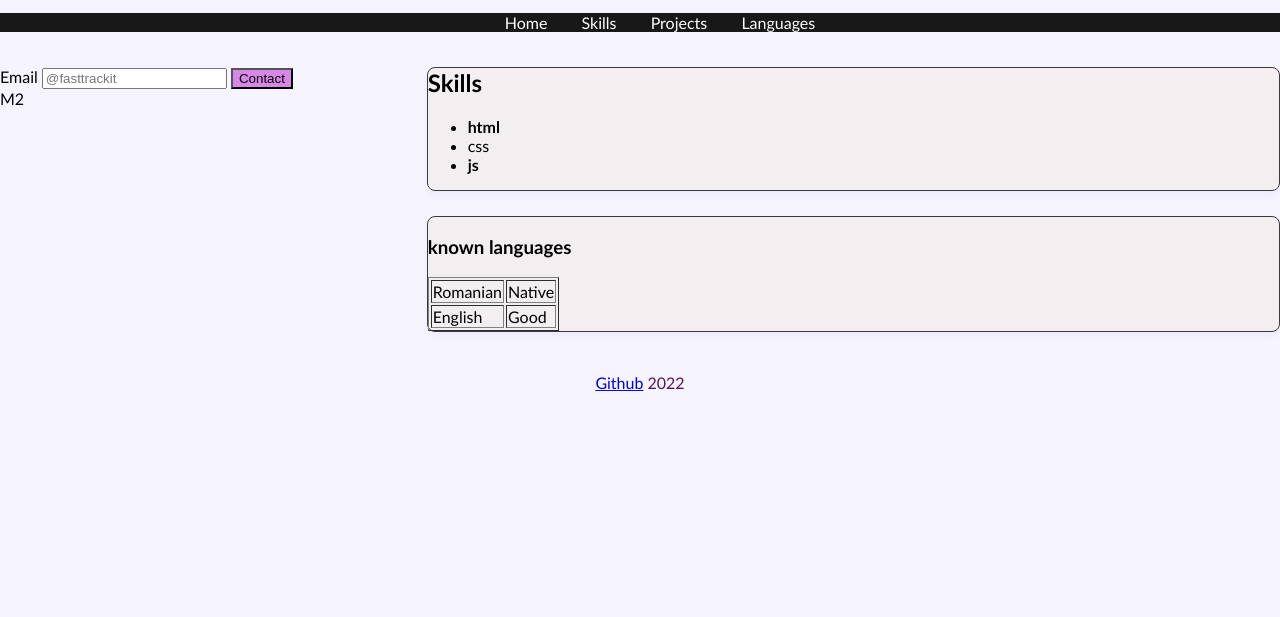
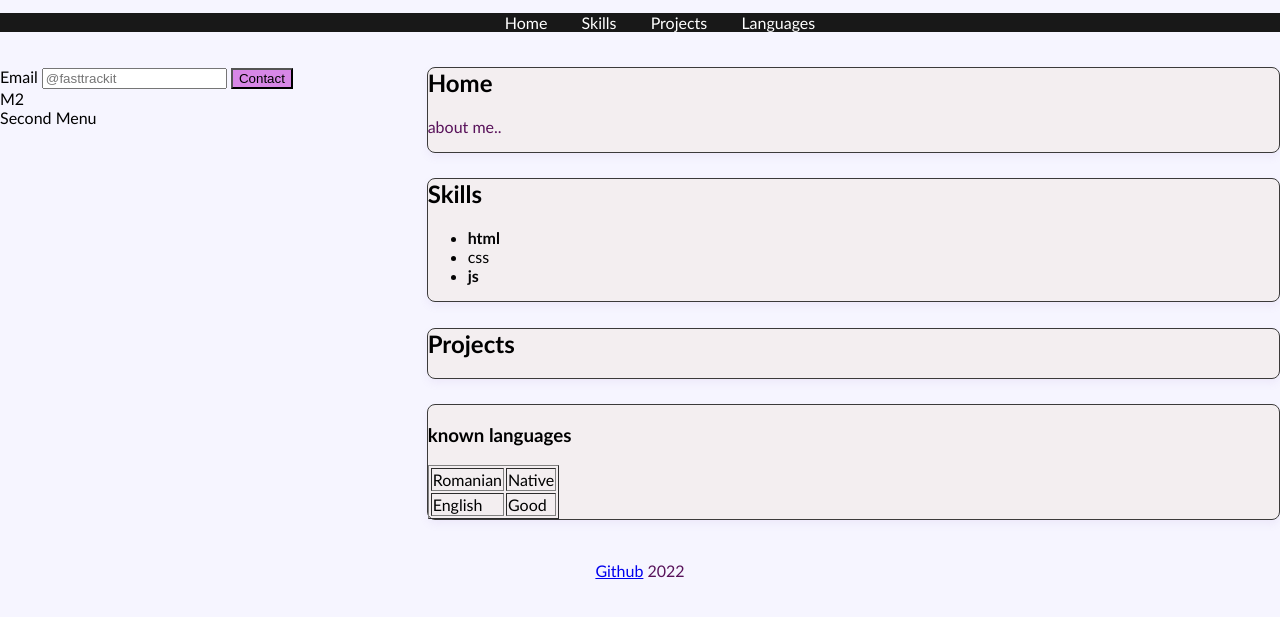
Before and after one commit to AtanasoaieD/AtanasoaieD.github.io, a plain HTML site: page index.html in a window 1280 px wide. Shown: the part 117-734 px from the top of the page. Drawn offline with Linux system fonts and the light colour scheme.

Commit message:
add home and project pages

```diff
--- a/index.html
+++ b/index.html
@@ -69,6 +69,7 @@
                 </form>
               </section>
               <section>M2</section>
+              <section>Second Menu</section>
 
 
 
@@ -76,6 +77,13 @@
 
 
           <div id ="main">
+            <div class="page">
+
+              <h2>Home</h2>
+              <p>about me..</p>
+            </div>
+
+
             <div class="page" >
           <h2>Skills</h2>
         <ul>
@@ -84,6 +92,17 @@
           <li class = "favorite">js</li>
         </ul>
         </div>
+
+        <div class="page">
+
+          <h2>Projects</h2>
+
+
+
+        </div>
+
+
+
         <div class="page">
           <h3>known languages</h3>
             <table border="1">
```
